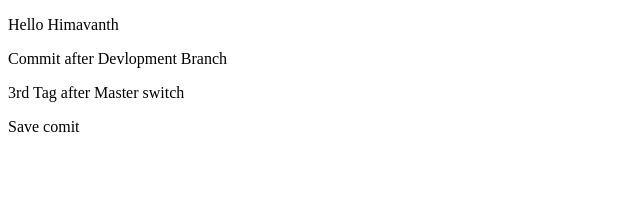
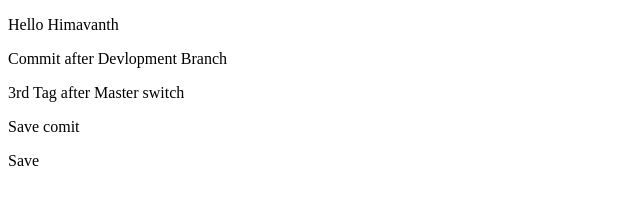
Before and after one commit to himavanthv/Assignment_DevOps1, a plain HTML site: page index.html in a window 1280 px wide. Shown: the full height of the page, 0-640 px from the left. Drawn offline with Linux system fonts and the light colour scheme.

Commit message:
Update index.html

```diff
--- a/index.html
+++ b/index.html
@@ -3,3 +3,4 @@
 <p>Commit after Devlopment Branch</p>
 <p>3rd Tag after Master switch</p>
 <p>Save comit</p>
+<p>Save</p>
```
